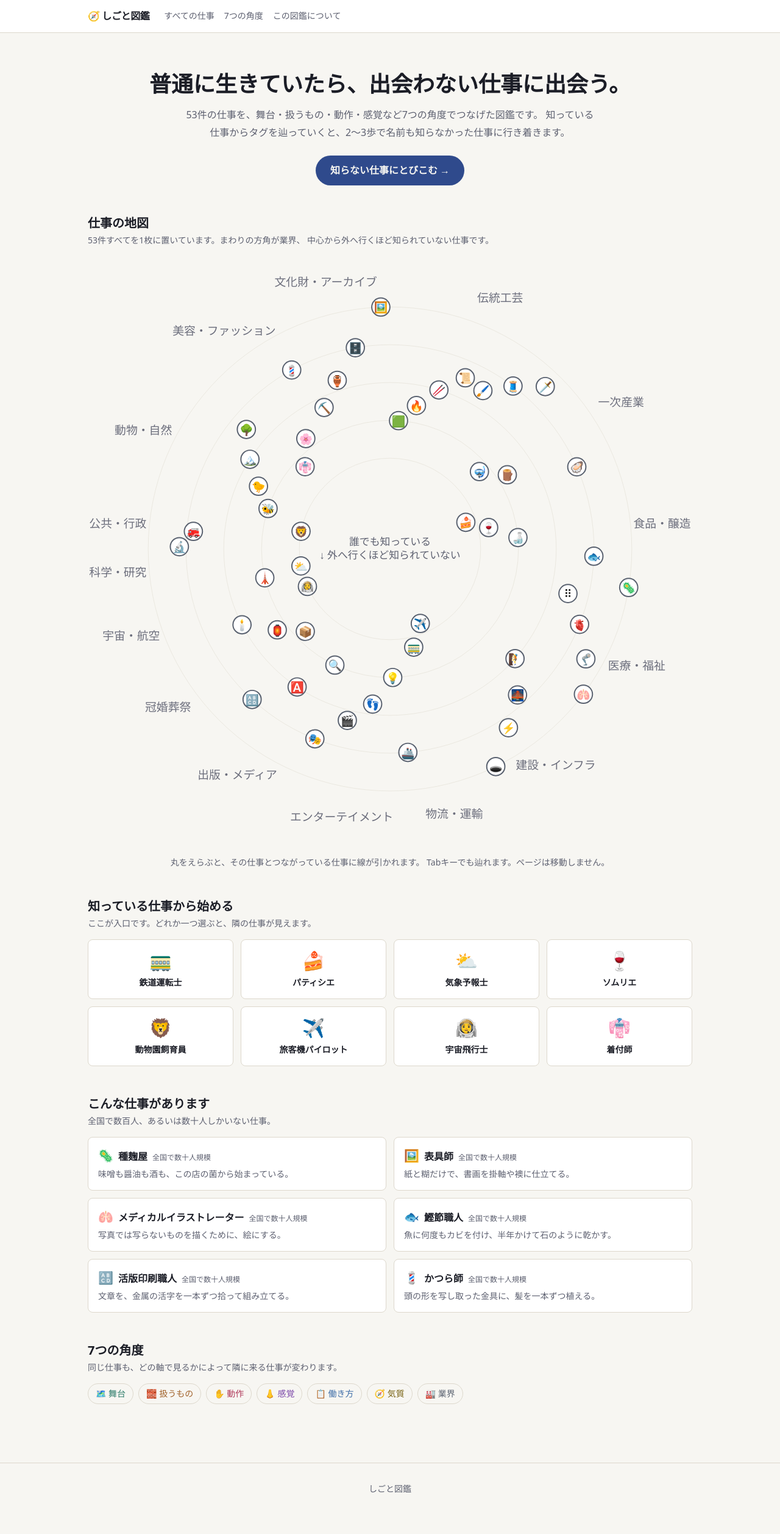
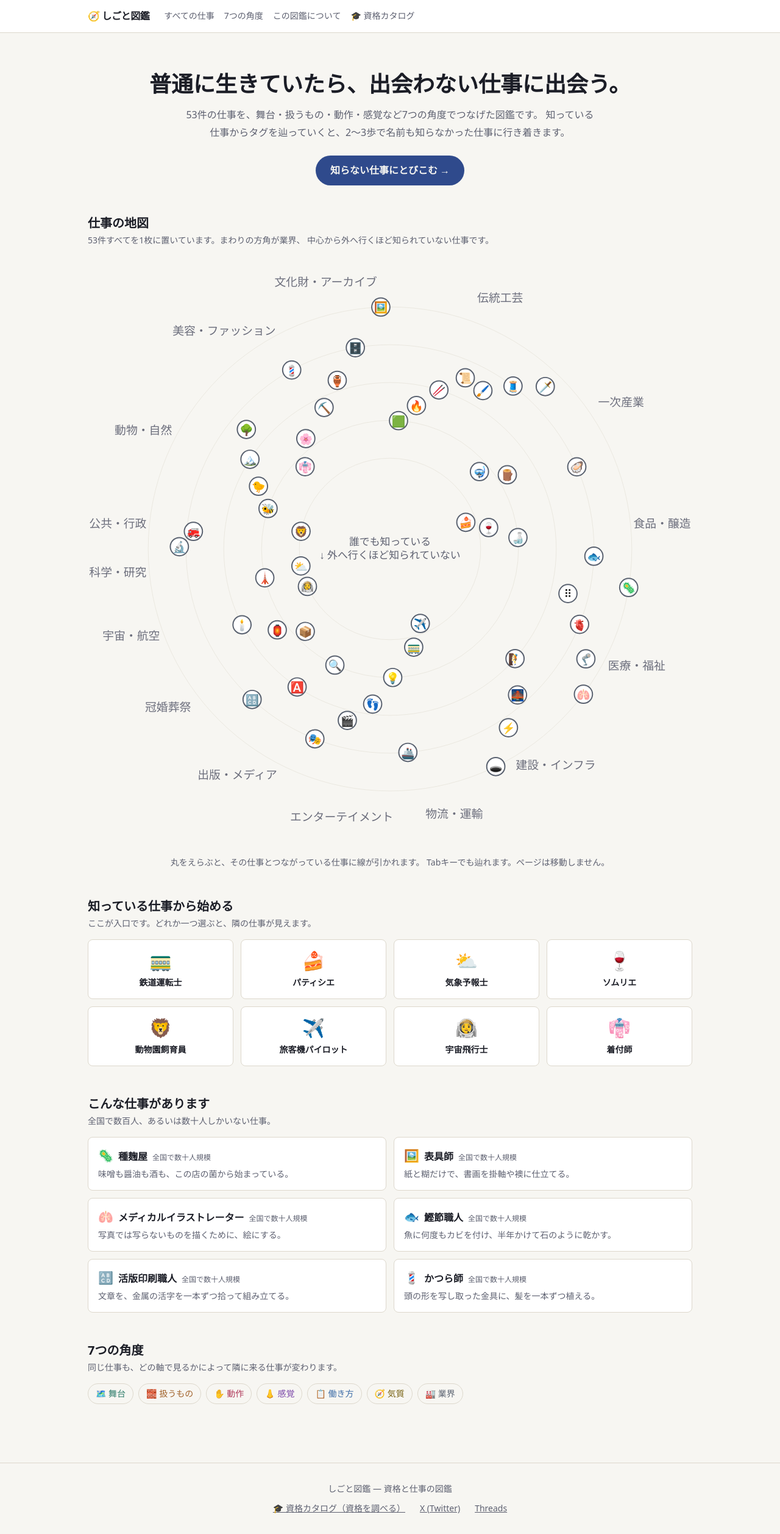
Before and after one commit to nomuonji/job-world, a Next.js app: page / in a window 1280 px wide. Shown: the whole page at 61% size. Before the commit the page ends 2483 px from the top, so only its background shows below. Built offline with nearby package versions, Linux system fonts and the light colour scheme.

Commit message:
feat: 資格カタログとの相互リンク・twitter:site を追加

```diff
--- a/src/app/jobs/[slug]/page.tsx
+++ b/src/app/jobs/[slug]/page.tsx
@@ -16,6 +16,7 @@ import { EgoNetwork } from "@/components/EgoNetwork";
 import { FromNote } from "@/components/FromNote";
 import { Trail } from "@/components/Trail";
 import { RARITY_LABEL, FAMILIARITY_LABEL } from "@/lib/labels";
+import { shikakuLinkForJob } from "@/lib/shikaku";
 
 export function generateStaticParams() {
   return getAllJobs().map((job) => ({ slug: job.slug }));
@@ -33,6 +34,20 @@ export async function generateMetadata({
     title: job.nameJa,
     description: `${job.summaryJa} ${job.surpriseJa}`.slice(0, 120),
     alternates: { canonical: `/jobs/${job.slug}` },
+    openGraph: {
+      type: "article",
+      title: job.nameJa,
+      description: job.summaryJa,
+      images: [
+        { url: `/og/${job.slug}.png`, width: 1200, height: 630, alt: job.nameJa },
+      ],
+    },
+    twitter: {
+      card: "summary_large_image",
+      title: job.nameJa,
+      description: job.summaryJa,
+      images: [`/og/${job.slug}.png`],
+    },
   };
 }
 
@@ -50,6 +65,7 @@ export default async function JobPage({
   const tagGroups = getJobTagsByFacet(job);
   const health = getGraphHealth();
   const isEntry = health.entrySlugs.includes(job.slug);
+  const shikaku = shikakuLinkForJob(job);
 
   // クライアントへ渡すのは表示用の最小データだけ（全職業の本文を送らない）。
   const egoCenter = toEgoCenter(job);
@@ -194,6 +210,25 @@ export default async function JobPage({
         </section>
       )}
 
+      {/* 資格カタログへの導線。資格と仕事を行き来できるようにする。 */}
+      <section className="mt-10 rounded-lg border border-[var(--border)] bg-[var(--surface)] p-5">
+        <h2 className="text-sm font-bold text-[var(--accent)]">
+          🎓 この仕事の資格・試験を調べる
+        </h2>
+        <p className="mt-2 text-sm text-[var(--muted)]">
+          資格カタログ（shikaku.antonbase.com）で、この仕事に活きる資格の
+          難易度・合格率・勉強法を調べられます。
+        </p>
+        <a
+          href={shikaku.url}
+          target="_blank"
+          rel="noopener noreferrer"
+          className="mt-3 inline-block rounded-full border border-[var(--border)] px-4 py-2 text-sm font-bold hover:border-[var(--accent)] hover:text-[var(--accent)]"
+        >
+          資格カタログ「{shikaku.label}」で調べる →
+        </a>
+      </section>
+
       <Trail current={egoCenter} />
     </article>
   );
--- a/src/app/layout.tsx
+++ b/src/app/layout.tsx
@@ -15,6 +15,18 @@ export const metadata: Metadata = {
   },
   description:
     "世の中にある仕事を、舞台・扱うもの・動作・感覚など7つの角度でつなげた図鑑。知っている仕事から辿っていくと、名前も知らなかった仕事に行き着きます。",
+  openGraph: {
+    type: "website",
+    siteName: SITE_NAME,
+    locale: "ja_JP",
+    images: [{ url: "/og/default.png", width: 1200, height: 630 }],
+  },
+  twitter: {
+    card: "summary_large_image",
+    site: "@shikaku_catalog",
+    creator: "@shikaku_catalog",
+    images: ["/og/default.png"],
+  },
 };
 
 export default function RootLayout({
@@ -52,6 +64,14 @@ export default function RootLayout({
               <Link href="/about" className="hover:text-[var(--accent)]">
                 この図鑑について
               </Link>
+              <a
+                href="https://shikaku.antonbase.com"
+                target="_blank"
+                rel="noopener noreferrer"
+                className="hover:text-[var(--accent)]"
+              >
+                🎓 資格カタログ
+              </a>
             </nav>
           </div>
         </header>
@@ -59,7 +79,33 @@ export default function RootLayout({
         <main className="mx-auto max-w-5xl px-4 py-8">{children}</main>
 
         <footer className="mt-16 border-t border-[var(--border)] px-4 py-8 text-center text-sm text-[var(--muted)]">
-          {SITE_NAME}
+          <p>{SITE_NAME} — 資格と仕事の図鑑</p>
+          <div className="mt-3 flex flex-wrap items-center justify-center gap-x-6 gap-y-2">
+            <a
+              href="https://shikaku.antonbase.com"
+              target="_blank"
+              rel="noopener noreferrer"
+              className="underline hover:text-[var(--accent)]"
+            >
+              🎓 資格カタログ（資格を調べる）
+            </a>
+            <a
+              href="https://x.com/shikaku_catalog"
+              target="_blank"
+              rel="noopener noreferrer"
+              className="underline hover:text-[var(--accent)]"
+            >
+              X (Twitter)
+            </a>
+            <a
+              href="https://www.threads.com/@certifications_catalog"
+              target="_blank"
+              rel="noopener noreferrer"
+              className="underline hover:text-[var(--accent)]"
+            >
+              Threads
+            </a>
+          </div>
         </footer>
       </body>
     </html>
--- /dev/null
+++ b/src/lib/shikaku.ts
@@ -0,0 +1,43 @@
+import type { Job } from "@/types";
+
+export interface ShikakuLink {
+  url: string;
+  label: string;
+}
+
+// しごと図鑑の業界（industry）→ 資格カタログ（shikaku.antonbase.com）のカテゴリURL。
+// 資格と仕事の行き来を促すための、業界レベルの粗いマッピング。
+const INDUSTRY_TO_SHIKAKU: Record<string, ShikakuLink> = {
+  it: { url: "https://shikaku.antonbase.com/docs/technology", label: "IT・技術" },
+  science: { url: "https://shikaku.antonbase.com/docs/technology", label: "IT・技術" },
+  infrastructure: { url: "https://shikaku.antonbase.com/docs/technology", label: "IT・技術" },
+  aerospace: { url: "https://shikaku.antonbase.com/docs/technology", label: "IT・技術" },
+  energy: { url: "https://shikaku.antonbase.com/docs/safety-environment", label: "安全・環境" },
+  finance: { url: "https://shikaku.antonbase.com/docs/business", label: "ビジネス" },
+  retail: { url: "https://shikaku.antonbase.com/docs/business", label: "ビジネス" },
+  logistics: { url: "https://shikaku.antonbase.com/docs/business", label: "ビジネス" },
+  public: { url: "https://shikaku.antonbase.com/docs/business", label: "ビジネス" },
+  medical: { url: "https://shikaku.antonbase.com/docs/medical-welfare", label: "医療・福祉" },
+  education: { url: "https://shikaku.antonbase.com/docs/lifestyle", label: "ライフスタイル" },
+  craft: { url: "https://shikaku.antonbase.com/docs/lifestyle", label: "ライフスタイル" },
+  "food-fermentation": { url: "https://shikaku.antonbase.com/docs/lifestyle", label: "ライフスタイル" },
+  nature: { url: "https://shikaku.antonbase.com/docs/lifestyle", label: "ライフスタイル" },
+  primary: { url: "https://shikaku.antonbase.com/docs/lifestyle", label: "ライフスタイル" },
+  beauty: { url: "https://shikaku.antonbase.com/docs/lifestyle", label: "ライフスタイル" },
+  ceremony: { url: "https://shikaku.antonbase.com/docs/lifestyle", label: "ライフスタイル" },
+  sports: { url: "https://shikaku.antonbase.com/docs/lifestyle", label: "ライフスタイル" },
+  heritage: { url: "https://shikaku.antonbase.com/docs/lifestyle", label: "ライフスタイル" },
+  entertainment: { url: "https://shikaku.antonbase.com/docs/creative", label: "クリエイティブ" },
+  publishing: { url: "https://shikaku.antonbase.com/docs/creative", label: "クリエイティブ" },
+};
+
+const DEFAULT_SHIKAKU_LINK: ShikakuLink = {
+  url: "https://shikaku.antonbase.com/docs/intro",
+  label: "資格カタログ",
+};
+
+export function shikakuLinkForJob(job: Job): ShikakuLink {
+  const industryTag = job.tags.find((t) => t.startsWith("industry."));
+  const industry = industryTag?.split(".")[1];
+  return (industry && INDUSTRY_TO_SHIKAKU[industry]) || DEFAULT_SHIKAKU_LINK;
+}
```
